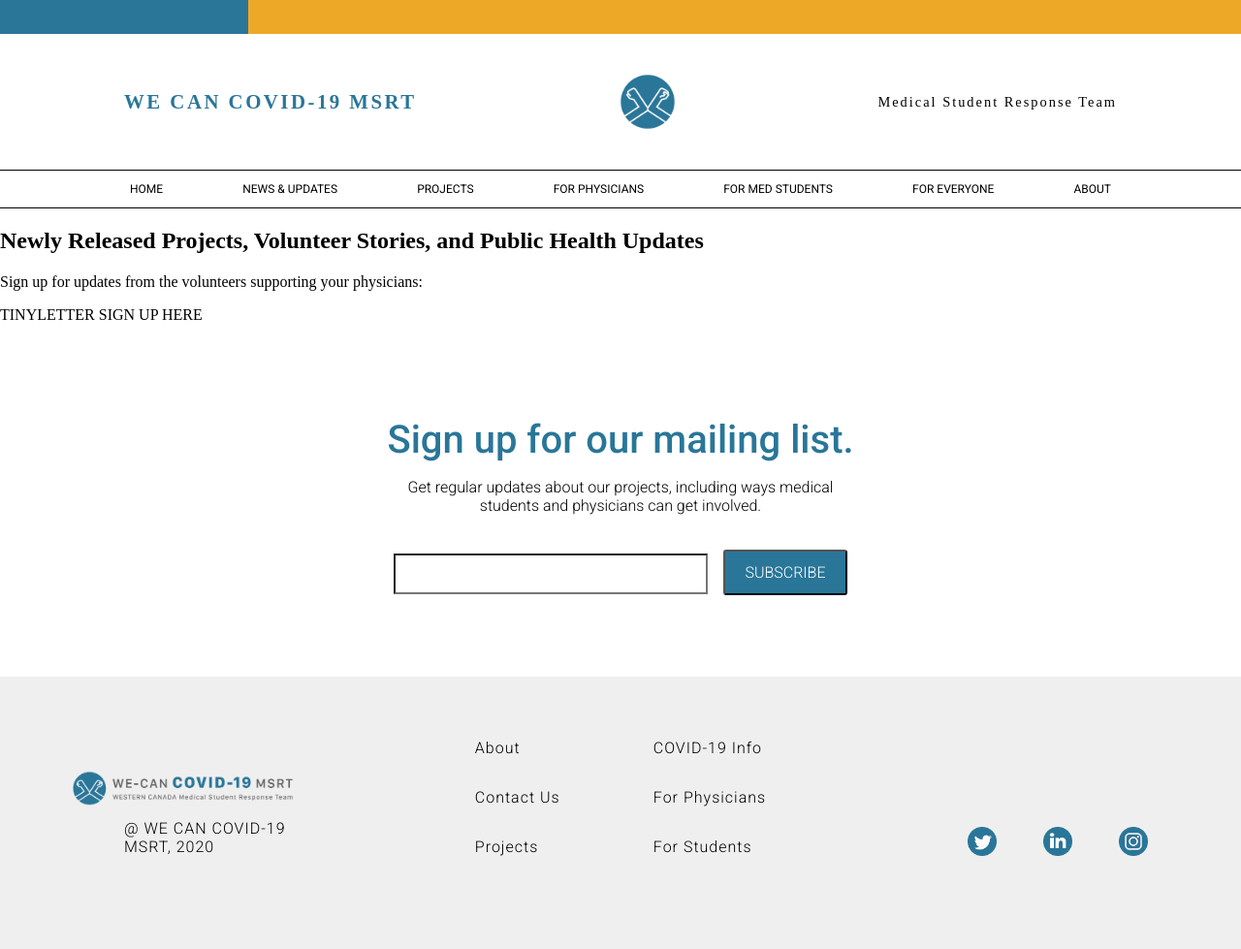
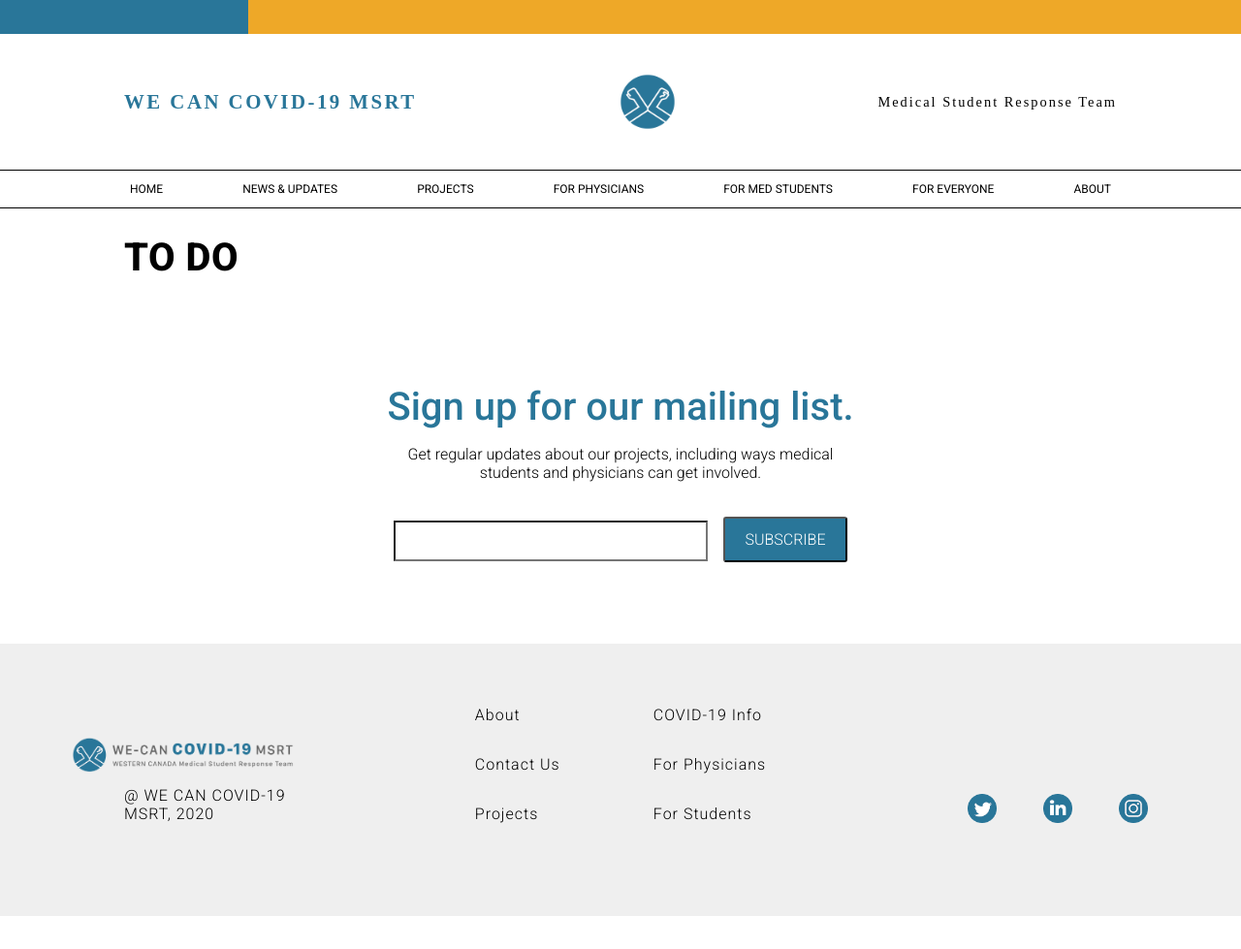
Before and after one commit to wecanmsrt/bcmsrt.github.io, a Jekyll site: the page built from updates.html, in a window 1280 px wide. Shown: the whole page at 97% size. Built offline with Jekyll 4.4.1, drawn with Linux system fonts in a browser that asks for light colours; some web fonts are replaced; after the commit the page ends 945 px from its top, so only the background shows below that.

Commit message:
add TO DO to news and updates

```diff
--- a/updates.html
+++ b/updates.html
@@ -3,6 +3,6 @@ layout: default
 title: Updates
 permalink: /updates/
 ---
-<h2>Newly Released Projects, Volunteer Stories, and Public Health Updates</h2>
-<p>Sign up for updates from the volunteers supporting your physicians:</p>
-<p>TINYLETTER SIGN UP HERE</p>
+<div class="container">
+  <h1>TO DO</h1>
+</div>
```
